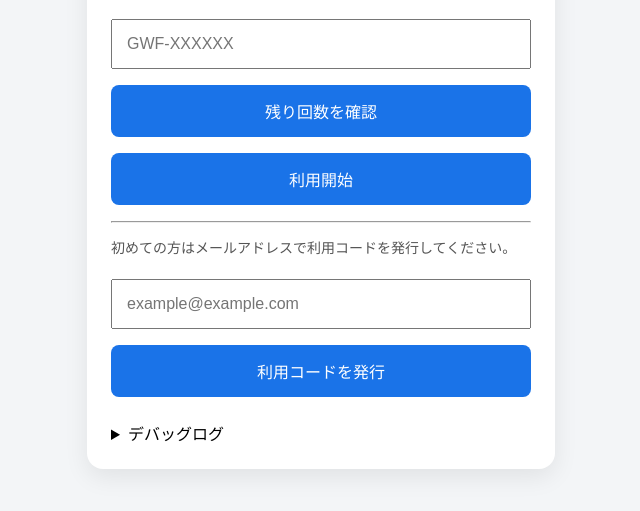
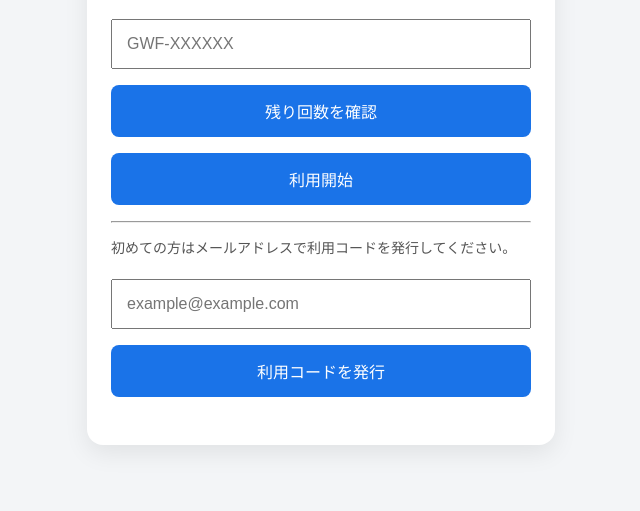
Before and after one commit to ITTO1518/guest-wifi-auth, a plain HTML site: page index.html in a window 1280 px wide. Shown: the part 173-684 px from the top of the page, without its empty margins (319-959 px from the left). Drawn offline with Linux system fonts and the light colour scheme.

Commit message:
Update index.html

```diff
--- a/index.html
+++ b/index.html
@@ -27,10 +27,7 @@
 
     <p id="message"></p>
 
-    <details>
-      <summary>デバッグログ</summary>
-      <pre id="debugLog"></pre>
-    </details>
+
   </main>
 
   <script src="app.js"></script>
```
